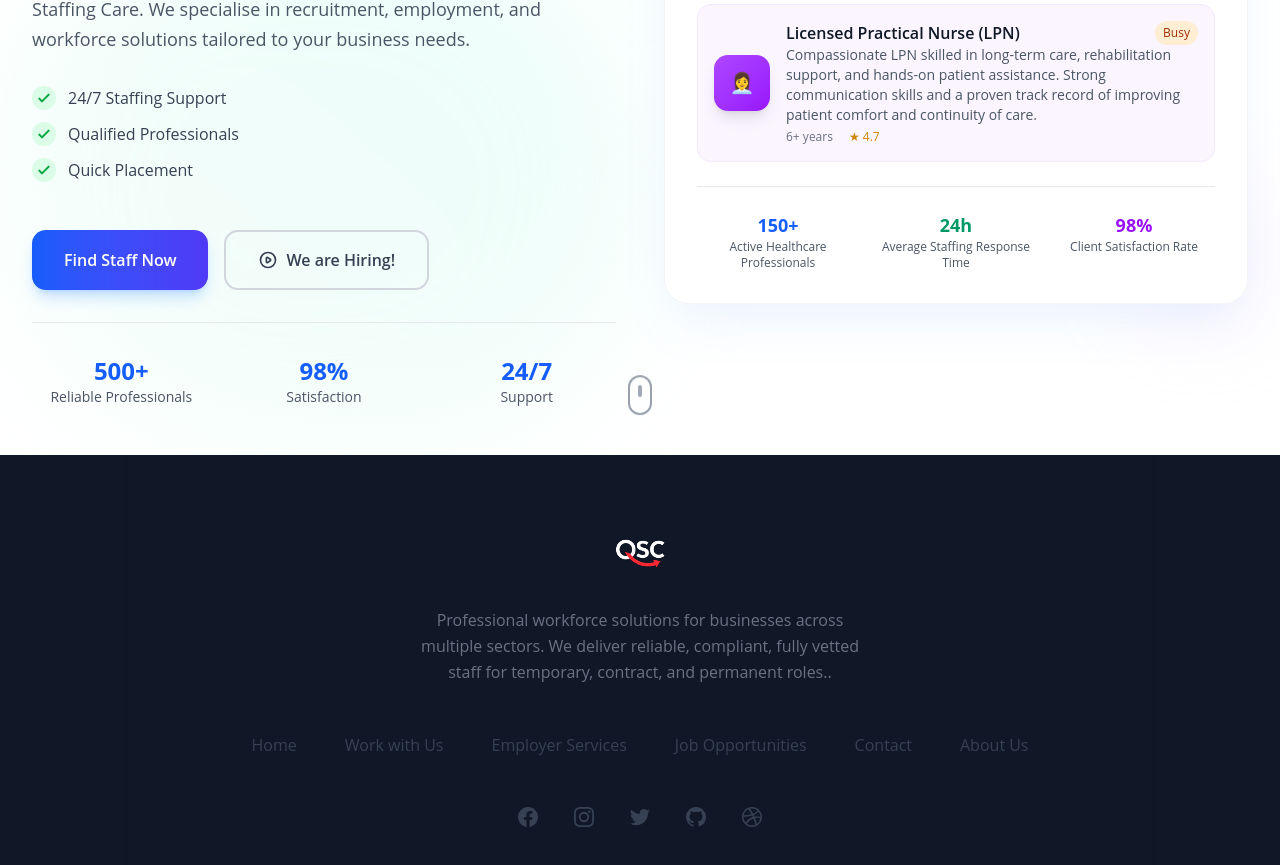
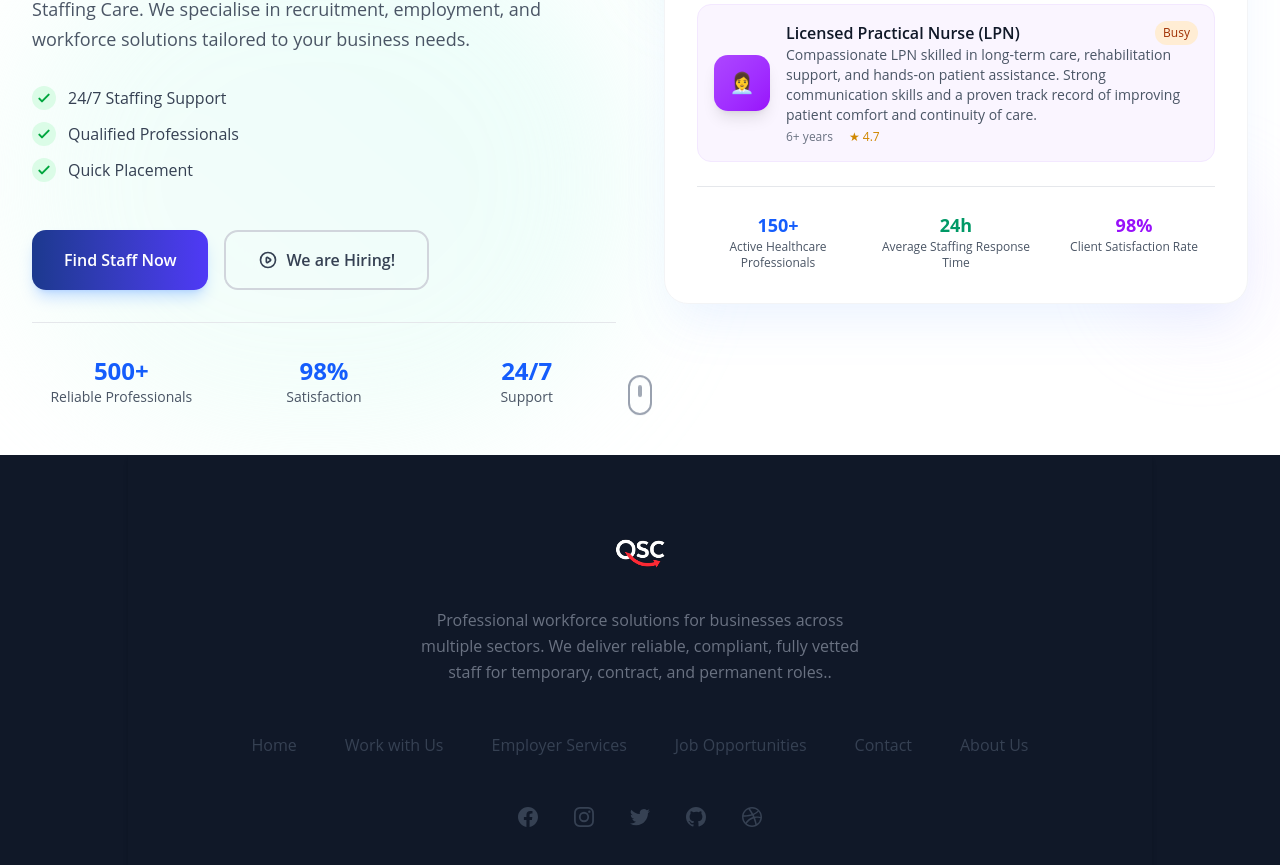
Before and after one commit to Olamigoke10/Quality-Staff, a React (Vite) app: page / in a window 1280 px wide. Shown: the part 737-1602 px from the top of the page. Built offline with nearby package versions, Linux system fonts and the light colour scheme.

Commit message:
updated colour

```diff
--- a/src/pages/Home.jsx
+++ b/src/pages/Home.jsx
@@ -104,7 +104,7 @@ const Home = () => {
 
               {/* CTA Buttons */}
               <div className="flex flex-col sm:flex-row gap-4 pt-4">
-                <button className="group relative bg-gradient-to-r from-blue-600 to-indigo-600 text-white px-8 py-4 rounded-xl font-semibold shadow-lg shadow-blue-500/25 hover:shadow-blue-600/30 transition-all duration-300 hover:scale-105">
+                <button className="group relative bg-gradient-to-r from-blue-900 to-indigo-600 text-white px-8 py-4 rounded-xl font-semibold shadow-lg shadow-blue-500/25 hover:shadow-blue-600/30 transition-all duration-300 hover:scale-105">
                   <span className="relative z-10">Find Staff Now</span>
                   <div className="absolute inset-0 bg-gradient-to-r from-blue-700 to-indigo-700 rounded-xl opacity-0 group-hover:opacity-100 transition-opacity duration-300"></div>
                 </button>
```
